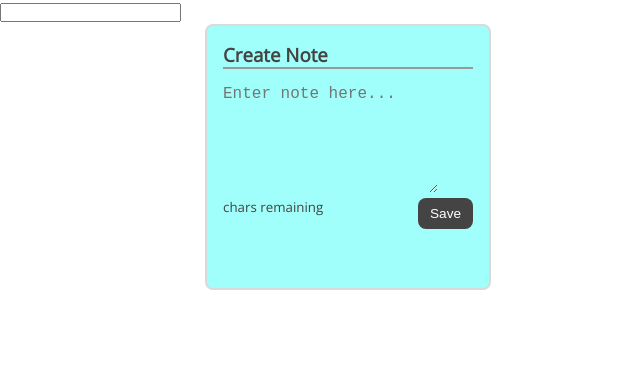
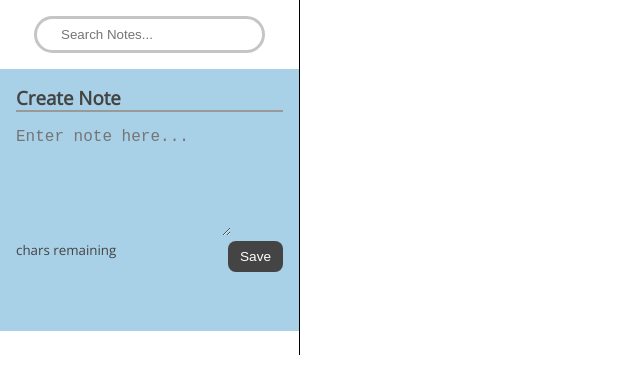
Before and after one commit to AndrewTownsley/React-Note-App, a React (Create React App) app: page / in a window 1280 px wide. Shown: the top 370 px of the page, without its empty margins (0-640 px from the left). Built offline with nearby package versions, Linux system fonts and the light colour scheme; the HTML template or start-up script is replaced by a standard one.

Commit message:
createed sidebar component.  Next step is search and history/ category tags.

```diff
--- a/src/App.css
+++ b/src/App.css
@@ -11,23 +11,47 @@
 }
 
 .App {
+  display: grid;
+  grid-template-columns: 300px 1fr;
+  gap: 2rem;
+}
+
+.sidebar {
+  border-right: 1px solid black;
+}
+
+.search-header {
   display: flex;
+  flex-direction: column;
+  justify-content: center;
+  align-items: center;
+}
+.search-header input {
+  /* width: 280px; */
+  /* width: 80%; */
+  padding: 0.5rem 1.5rem;
+  margin: 1rem;
+  border-radius: 20px;
+  border: none;
+  border: 3px solid rgb(197, 197, 197);
+}
+
+.search-header input:focus {
+  border: 3px solid #374785;
+  outline: none;
 }
 
 .note-input {
   height: 230px;
-  width: 250px;
-  border-radius: 8px;
-  margin: 1.5rem;
+  max-width: 100%;
+  margin: 0 0 1.5rem 0;
   padding: 1rem;
-  background-color: #a0fffa;
-  border: 2px solid rgb(218, 218, 218);
-  border-radius: 8px;
+  background-color: #a8d0e6;
 }
 
 .note-input textarea {
   font-size: 1rem;
-  background-color: #a0fffa;
+  background-color: #a8d0e6;
   border: none;
 }
 
--- a/src/App.js
+++ b/src/App.js
@@ -2,8 +2,7 @@ import React, { useState, useEffect } from 'react';
 import { nanoid } from "nanoid";
 import "./App.css";
 import NoteList from './components/NoteList';
-import NoteInput from './components/NoteInput';
-import Search from './components/Search';
+import SideBar from './components/SideBar';
 
 
 function App() {
@@ -44,15 +43,14 @@ const deleteNote = (id) => {
   console.log("clicked delete");
 }
 
-
-
   return (
     <div className="App">
-        <Search setSearchText={setSearchText}/>
-        <NoteInput
+        <SideBar
+          setSearchText={setSearchText}
           handleTextChange={handleTextChange}
           noteText={noteText}
-          saveNote={saveNote}/>
+          saveNote={saveNote}
+        />
         <NoteList
           notesArray={notesArray.filter(note => note.text.toLowerCase().includes(searchText))}
           deleteNote={deleteNote} />
--- a/src/components/Search.jsx
+++ b/src/components/Search.jsx
@@ -5,7 +5,7 @@ const Search = ({ setSearchText }) => {
         <header className="search-header">
             <form onChange={(event) => setSearchText(event.target.value)} action="submit">
                 <label htmlFor="note-search">
-                    <input type="text" name="search" id="search"/>
+                    <input type="text" name="search" id="search" placeholder="Search Notes..."/>
                 </label>
             </form>
         </header>
--- /dev/null
+++ b/src/components/SideBar.jsx
@@ -0,0 +1,20 @@
+import NoteInput from "./NoteInput";
+import Search from "./Search";
+
+const SideBar = ({ setSearchText, handleTextChange, noteText, saveNote }) => {
+
+    return (
+        <div className="sidebar">
+            <Search
+                setSearchText={setSearchText}
+            />
+            <NoteInput
+                handleTextChange={handleTextChange}
+                noteText={noteText}
+                saveNote={saveNote}
+            />
+        </div>
+    )
+}
+
+export default SideBar;
```
